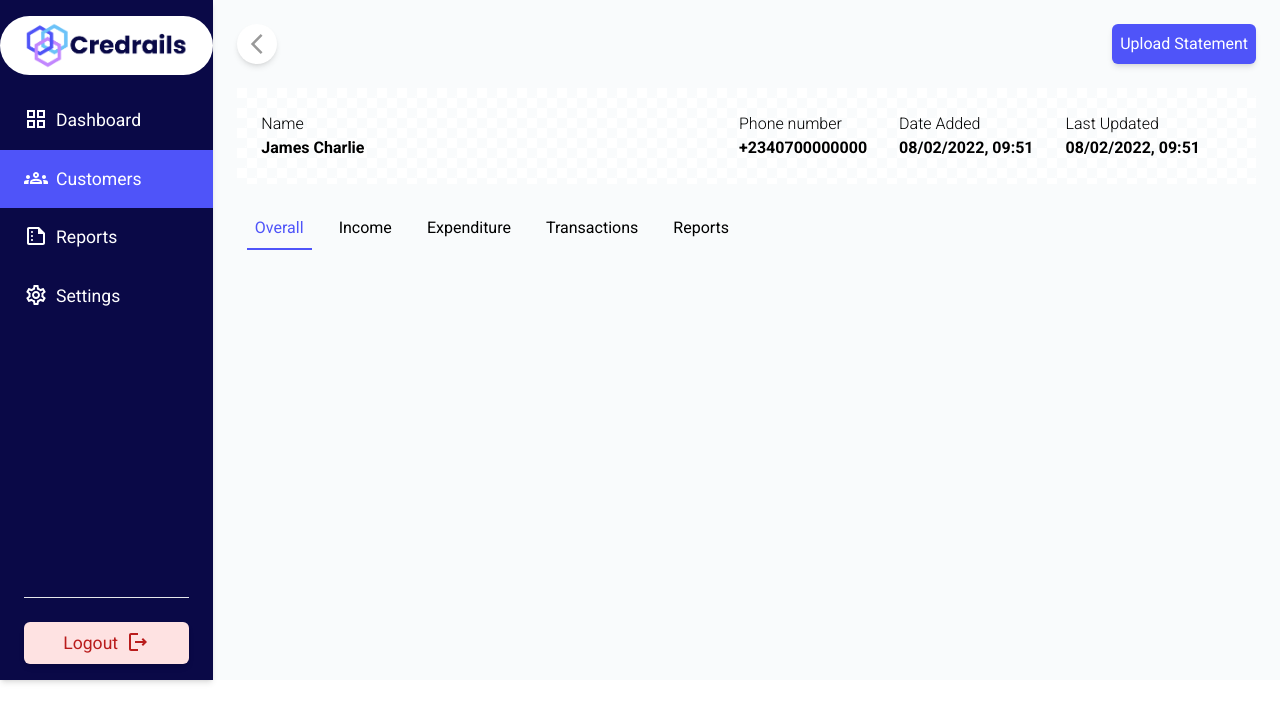
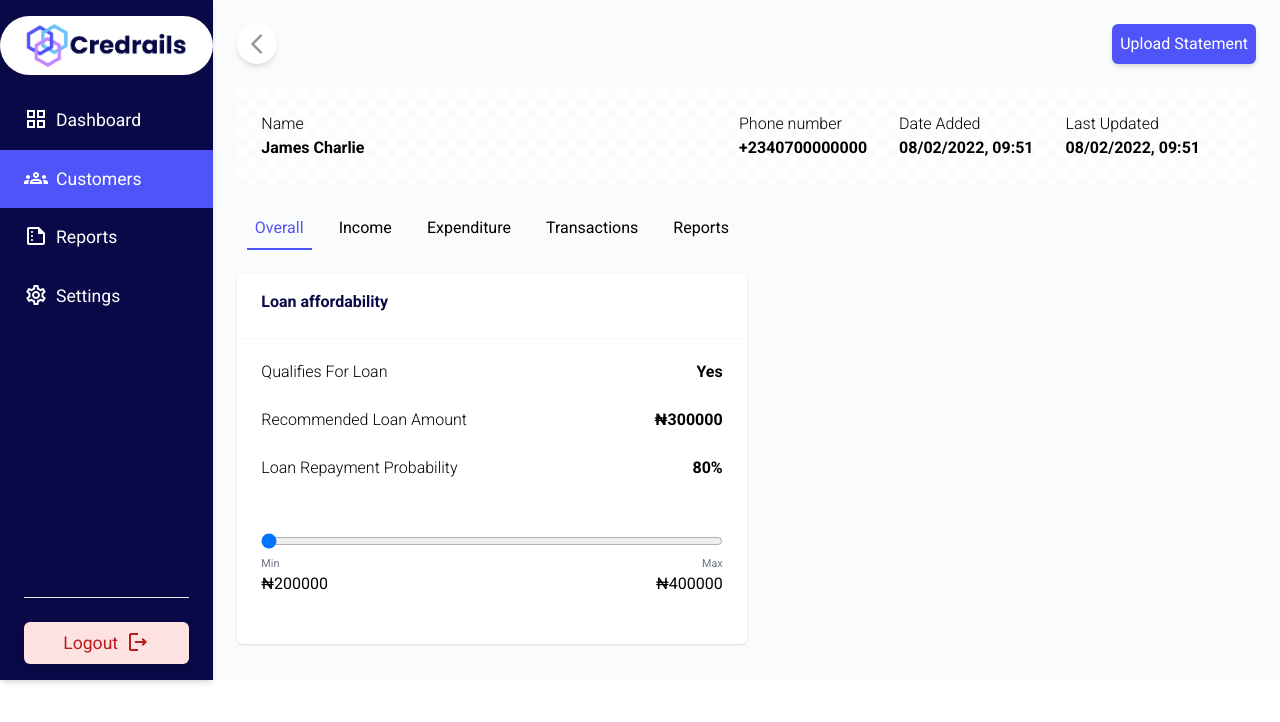
Before and after one commit to d3vkk/credrails, a Vue app: page / in a window 1280 px wide. Shown: the top 722 px of the page. Built offline with nearby package versions, Linux system fonts and the light colour scheme.

Commit message:
refactor: Add LoanCard

```diff
--- a/src/assets/css/index.css
+++ b/src/assets/css/index.css
@@ -4,7 +4,7 @@
 @tailwind utilities;
 
 :root {
-    --primary:#0A0947;
+    --primary: #0A0947;
     --secondary: #4F54F9;
     --gray-100: #F9FBFC;
     --gray-200: #d1d5db;
@@ -14,7 +14,7 @@
     --font-big: 2rem;
     --font-medium: 1.1rem;
     --font-normal: 1rem;
-    --font-small: 0.5rem;
+    --font-small: 0.675rem;
 }
 
 body {
--- /dev/null
+++ b/src/components/LoanCard.vue
@@ -0,0 +1,51 @@
+<template>
+  <div class="w-1/2">
+    <CustomerCard
+      :cardTitle="'Loan affordability'"
+      :cardList="loanArr"
+      :rangeList="rangeList"
+    />
+  </div>
+</template>
+
+<script lang="ts">
+import { defineComponent } from "vue";
+import CustomerCard from "../layouts/CustomerCard.vue";
+import loanAffordability from "../utils/loanAffordability";
+import CustomerCardDetails from "../types/CustomerCardDetails";
+import RangeList from "../types/RangeList";
+
+export default defineComponent({
+  components: {
+    CustomerCard,
+  },
+  setup() {
+    const loanArr: Array<CustomerCardDetails> = [
+      {
+        title: "Qualifies For Loan",
+        body: loanAffordability.loanQualification ? "Yes" : "No",
+      },
+      {
+        title: "Recommended Loan Amount",
+        body: `₦${loanAffordability.loanAmount}`,
+      },
+      {
+        title: "Loan Repayment Probability",
+        body: `${loanAffordability.repaymentProbability}%`,
+      },
+    ];
+
+    const rangeList: RangeList = {
+      max: loanAffordability.loanAmountRange.max,
+      min: loanAffordability.loanAmountRange.min,
+    };
+    return {
+      loanAffordability,
+      loanArr,
+      rangeList,
+    };
+  },
+});
+</script>
+
+<style scoped></style>
--- /dev/null
+++ b/src/layouts/CustomerCard.vue
@@ -0,0 +1,51 @@
+<template>
+  <div class="bg-white shadow rounded-md">
+    <div class="card-title font-bold px-6 pb-6 pt-4">{{ cardTitle }}</div>
+    <ul class="card-body px-6 pt-2 pb-12">
+      <li
+        class="py-3 flex flex-row justify-between"
+        v-for="body in cardList"
+        :key="body.title"
+      >
+        <div class="card-details-title">{{ body.title }}</div>
+        <div class="font-bold">{{ body.body }}</div>
+      </li>
+      <Rangebar :maxNum="rangeList!.max" :minNum="rangeList!.min" />
+    </ul>
+  </div>
+</template>
+
+<script lang="ts">
+import { defineComponent } from "vue";
+import CustomerCardDetails from "../types/CustomerCardDetails";
+import Rangebar from "./Rangebar.vue";
+
+export default defineComponent({
+  props: {
+    cardTitle: { type: String, required: true },
+    cardList: { type: Array<CustomerCardDetails>, required: true },
+    rangeList: { type: Object, required: false },
+  },
+  components: {
+    Rangebar,
+  },
+  setup(props) {
+    return {
+      cardTitle: props.cardTitle,
+      cardList: props.cardList,
+      rangeList: props.rangeList,
+    };
+  },
+});
+</script>
+
+<style scoped>
+.card-title {
+  color: var(--primary);
+  border-bottom: 2px solid var(--gray-100);
+}
+
+.card-details-title {
+  font-weight: 300;
+}
+</style>
--- /dev/null
+++ b/src/layouts/Rangebar.vue
@@ -0,0 +1,69 @@
+<template>
+  <div class="pt-10">
+    <div class="slider">
+      <input
+        type="range"
+        :min="minNum"
+        :max="maxNum"
+        @change="showNumber()"
+        v-model="currentNumber"
+        :title="`₦${currentNumber}`"
+        class="slider"
+      />
+    </div>
+    <div class="flex flex-row justify-between">
+      <div>
+        <div class="range-details-title">Min</div>
+        <div>₦{{ minNum }}</div>
+      </div>
+      <div>
+        <div class="range-details-title text-right">Max</div>
+        <div>₦{{ maxNum }}</div>
+      </div>
+    </div>
+  </div>
+</template>
+
+<script lang="ts">
+import { defineComponent, ref } from "vue";
+import type { Ref } from "vue";
+
+export default defineComponent({
+  props: {
+    maxNum: {
+      type: Number,
+      required: true,
+    },
+    minNum: {
+      type: Number,
+      required: true,
+    },
+  },
+  setup(props) {
+    const currentNumber: Ref<number> = ref(0);
+
+    function showNumber(): void {
+      console.log(currentNumber.value);
+    }
+    return {
+      maxNum: props.maxNum,
+      minNum: props.minNum,
+      currentNumber,
+      showNumber,
+    };
+  },
+});
+</script>
+
+<style scoped>
+.slider {
+  width: 100%;
+}
+.slider input {
+  outline: none;
+}
+.range-details-title {
+  font-size: var(--font-small);
+  color: var(--gray-300);
+}
+</style>
--- /dev/null
+++ b/src/types/CustomerCardDetails.ts
@@ -0,0 +1,6 @@
+type CustomerCardDetails = {
+  title: string;
+  body: any;
+};
+
+export default CustomerCardDetails;
--- /dev/null
+++ b/src/types/LoanAffordability.ts
@@ -0,0 +1,11 @@
+interface LoanAffordability {
+  loanQualification: boolean;
+  loanAmount: number;
+  repaymentProbability: number;
+  loanAmountRange: {
+    max: number;
+    min: number;
+  };
+}
+
+export default LoanAffordability;
--- /dev/null
+++ b/src/types/RangeList.ts
@@ -0,0 +1,6 @@
+type RangeList = {
+  max: number;
+  min: number;
+};
+
+export default RangeList;
--- /dev/null
+++ b/src/utils/loanAffordability.ts
@@ -0,0 +1,13 @@
+import LoanAffordability from "../types/LoanAffordability";
+
+const loanAffordability: LoanAffordability = {
+  loanQualification: true,
+  loanAmount: 300000,
+  repaymentProbability: 80,
+  loanAmountRange: {
+    max: 400000,
+    min: 200000,
+  },
+};
+
+export default loanAffordability;
--- a/src/views/Dashboard.vue
+++ b/src/views/Dashboard.vue
@@ -7,6 +7,7 @@
       <li><Navbar /></li>
       <li><ProfileCard /></li>
       <li><SubNavbar /></li>
+      <li><LoanCard /></li>
     </ul>
   </div>
 </template>
@@ -17,6 +18,7 @@ import Navbar from "../components/Navbar.vue";
 import Sidebar from "../components/Sidebar.vue";
 import ProfileCard from "../components/ProfileCard.vue";
 import SubNavbar from "../components/SubNavbar.vue";
+import LoanCard from "../components/LoanCard.vue";
 
 export default defineComponent({
   components: {
@@ -24,13 +26,14 @@ export default defineComponent({
     Sidebar,
     ProfileCard,
     SubNavbar,
+    LoanCard,
   },
 });
 </script>
 
 <style scoped>
-#dashboard{
-  background-color: #F9FBFC;
+#dashboard {
+  background-color: #f9fbfc;
 }
 
 li {
```
